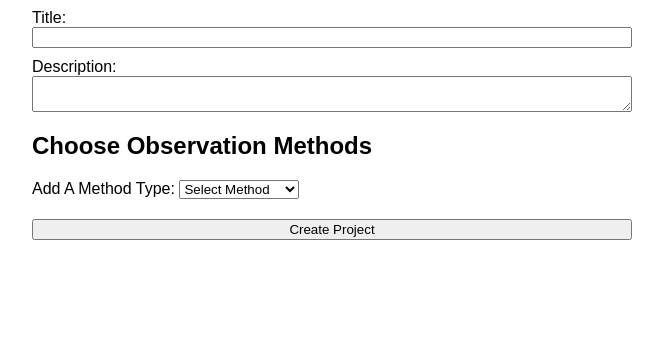
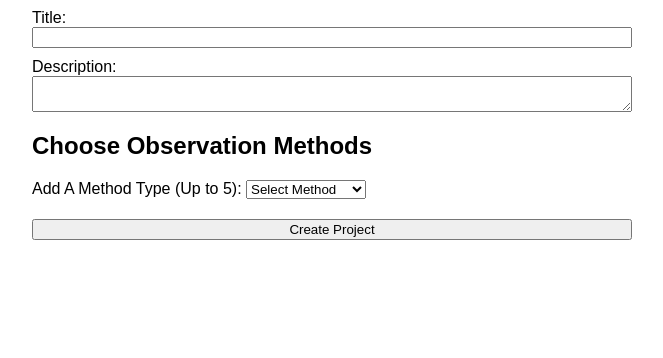
Before and after one commit to bquijada/capstone_citizen_science, a Flask app: page /create_new_project in a window 1280 px wide. Shown: the part 81-439 px from the top of the page, without its empty margins (308-971 px from the left). Run offline with Flask 3, Linux system fonts and the light colour scheme.

Commit message:
limit number of methods to 5. send alert to user if they attempt to add more than 5 methods.

```diff
--- a/static/form.js
+++ b/static/form.js
@@ -48,13 +48,28 @@ function onDropdownChange() {
         <label for="options${observationMethodCount}">${selectedObservationType} Options (must be comma-separated):</label>
         <input type="text" id="options${observationMethodCount}" ${selectedObservationType !== 'Dropdown' &&
         selectedObservationType !== 'Checkbox' ? 'disabled' : ''}>
-        <button type="button" onclick="addObservationMethod(${observationMethodCount}, '${selectedObservationType}'); this.disabled = true;">Add Observation Method</button>
+        <button type="button" onclick="handleButtonClick(${observationMethodCount}, '${selectedObservationType}', this);">Add Observation Method</button>
         <hr>
     `;
     // update the dom with new div
     const observationMethodsContainer = document.getElementById('observationMethods');
     observationMethodsContainer.appendChild(observationMethodDiv);
 }
+
+// Function to handle button click
+function handleButtonClick(count, observationType, button) {
+    if (observationMethodCount === 5) {
+        alert("Warning: You already have 5 observation methods. Cannot add more. Please remove one or submit project.");
+        return;
+    }
+
+    // Call the original addObservationMethod function
+    addObservationMethod(count, observationType);
+
+    // Disable the button after calling the function
+    button.disabled = true;
+}
+
 
 // Finalizes project by sending title, description, and list of observations to datastore
 function createProject() {
--- a/templates/new_project.html
+++ b/templates/new_project.html
@@ -18,7 +18,7 @@
 
             <div id="observationMethods">
                 <h2>Choose Observation Methods</h2>
-                <label for="observationType">Add A Method Type:</label>
+                <label for="observationType">Add A Method Type (Up to 5):</label>
                 <select id="observationType">
                     <option value="" disabled selected>Select Method</option>
                     <option value="Text">Text Entry</option>
```
